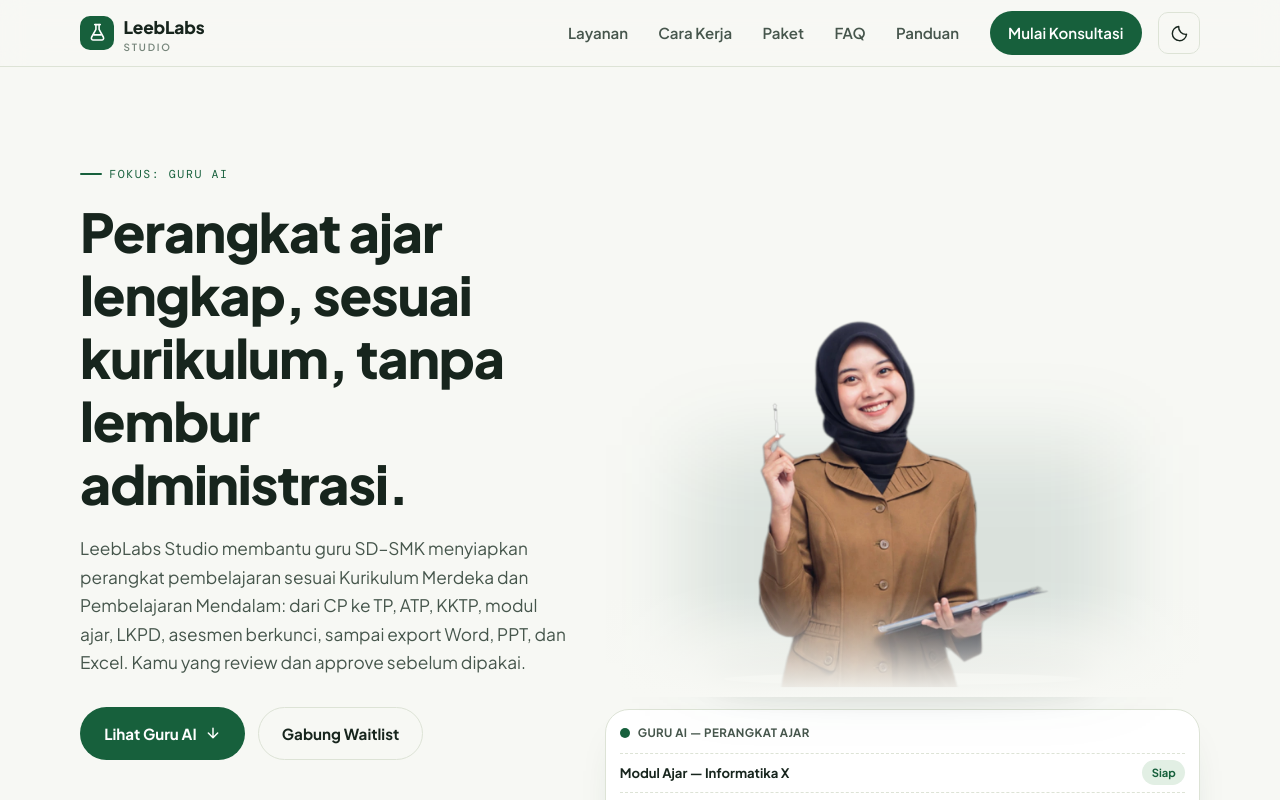
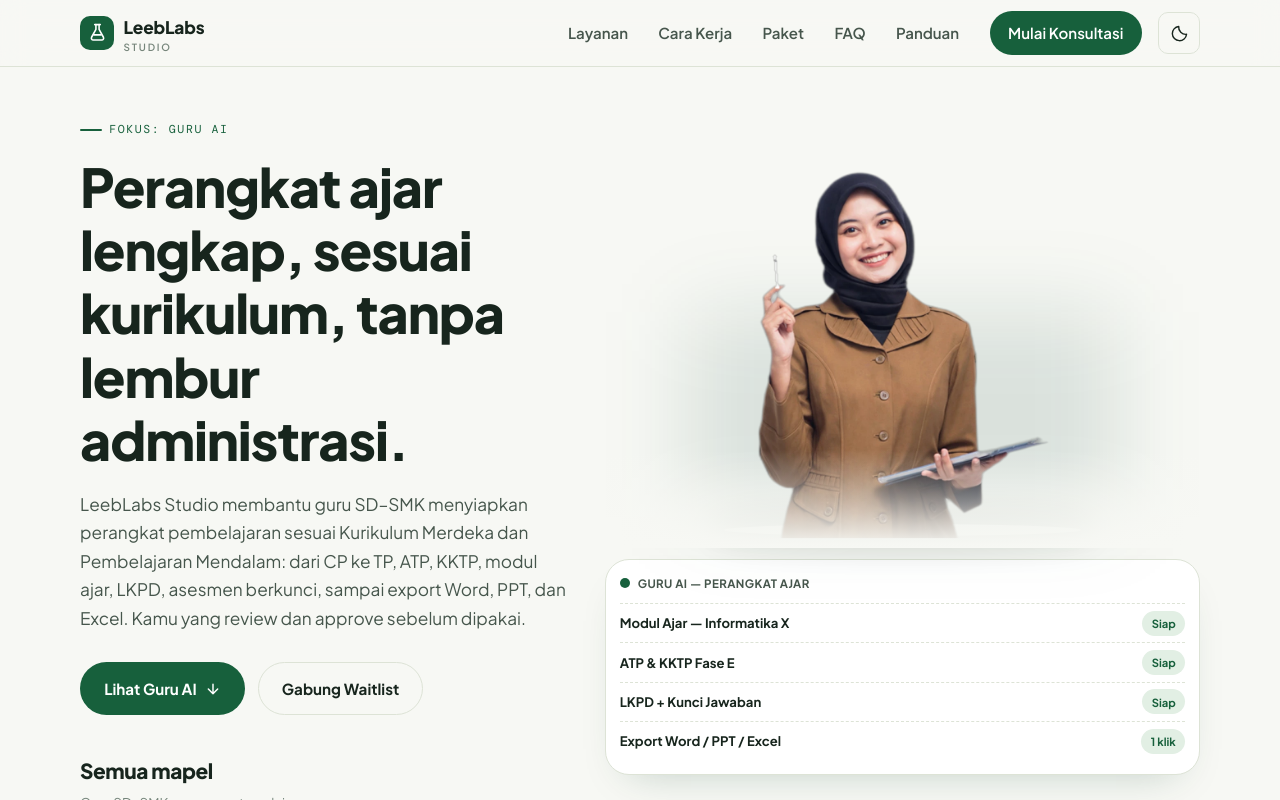
Before and after one commit to LeebSite/LeebLabs-Studio, a React (Vite) app: page / in a window 1280 px wide. Shown: the top 800 px of the page. Built offline with nearby package versions, Linux system fonts and the light colour scheme.

Commit message:
feat: enhance Hero component layout and styling for Guru AI

```diff
--- a/src/components/Hero.tsx
+++ b/src/components/Hero.tsx
@@ -5,7 +5,7 @@ export function Hero() {
     <>
       <section className="hero">
         <div className="wrap hero__grid">
-          <div>
+          <div className="hero__copy">
             <span className="tag">Fokus: Guru AI</span>
             <h1>
               Perangkat ajar lengkap, sesuai kurikulum, tanpa lembur administrasi.
--- a/src/styles.css
+++ b/src/styles.css
@@ -195,8 +195,10 @@ ul { margin: 0; padding: 0; list-style: none; }
    6. HERO
    ============================================================ */
 .hero { padding: clamp(3rem, 7vw, 5.5rem) 0 clamp(3.5rem, 7vw, 5rem); overflow: hidden; }
-.hero__grid { display: grid; grid-template-columns: minmax(0, .45fr) minmax(0, .55fr); gap: clamp(1.5rem, 3vw, 2.5rem); align-items: center; }
+.hero__grid { display: grid; grid-template-columns: minmax(0, .45fr) minmax(0, .55fr); gap: clamp(1.5rem, 3vw, 2.5rem); align-items: start; }
 
+.hero__copy { position: relative; }
+.hero__copy > .tag { position: absolute; bottom: calc(100% + 1rem); margin-bottom: 0; }
 .hero h1 { font-size: clamp(2.15rem, 4.6vw, 3.35rem); font-weight: 800; margin-bottom: 1.15rem; }
 .hero h1 em { font-style: normal; color: var(--brand); position: relative; white-space: nowrap; }
 .hero h1 em::after {
@@ -220,8 +222,16 @@ ul { margin: 0; padding: 0; list-style: none; }
 .hero__portrait::after { content: ""; position: absolute; z-index: 1; inset: 75% 0 0; background: linear-gradient(to bottom, transparent, var(--bg)); pointer-events: none; }
 .hero__portrait-shadow { position: absolute; z-index: -1; left: 20%; right: 20%; bottom: 3%; height: 12px; border-radius: 50%; box-shadow: 0 0 30px 12px color-mix(in srgb, var(--ink) 14%, transparent); }
 .hero__portrait img { position: relative; z-index: 0; display: block; width: 100%; height: 300px; object-fit: contain; object-position: center bottom; }
-.hero__portrait--guru { height: 420px; }
-.hero__portrait--guru img { width: auto; max-width: 100%; height: 420px; }
+.hero__portrait--guru { height: 393px; }
+.hero__portrait--guru img {
+  position: absolute;
+  bottom: 0;
+  width: auto;
+  max-width: none;
+  height: 420px;
+  object-fit: contain;
+  object-position: center bottom;
+}
 .mock {
   background: var(--surface); border: 1px solid var(--line); border-radius: var(--radius-l);
   box-shadow: var(--shadow); padding: .85rem;
@@ -250,7 +260,7 @@ ul { margin: 0; padding: 0; list-style: none; }
   .hero__grid { grid-template-columns: 1fr; }
   .hero__visual { grid-template-columns: 1fr; }
   .hero__portrait, .hero__portrait img { height: 240px; }
-  .hero__portrait--guru { height: 336px; }
+  .hero__portrait--guru { height: 318px; }
   .hero__portrait--guru img { height: 336px; }
 }
 
```
